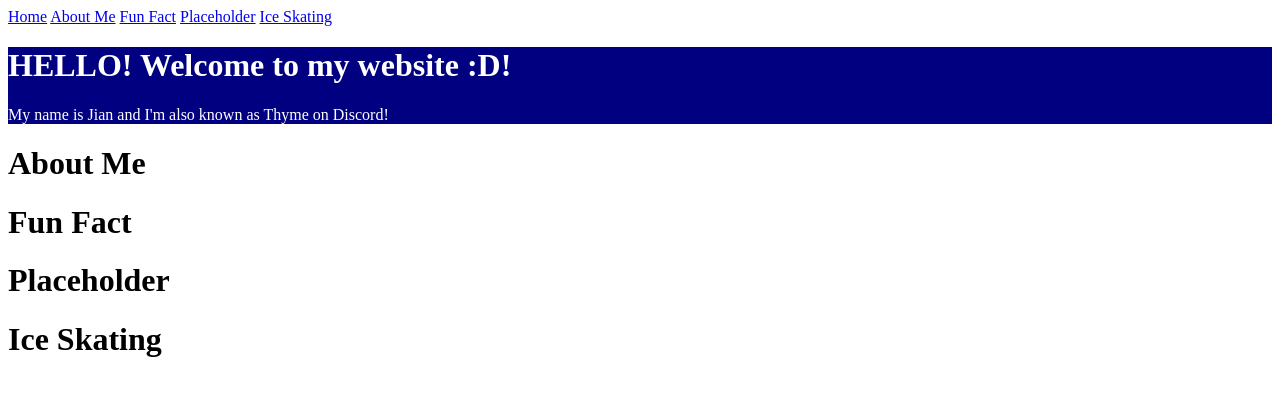
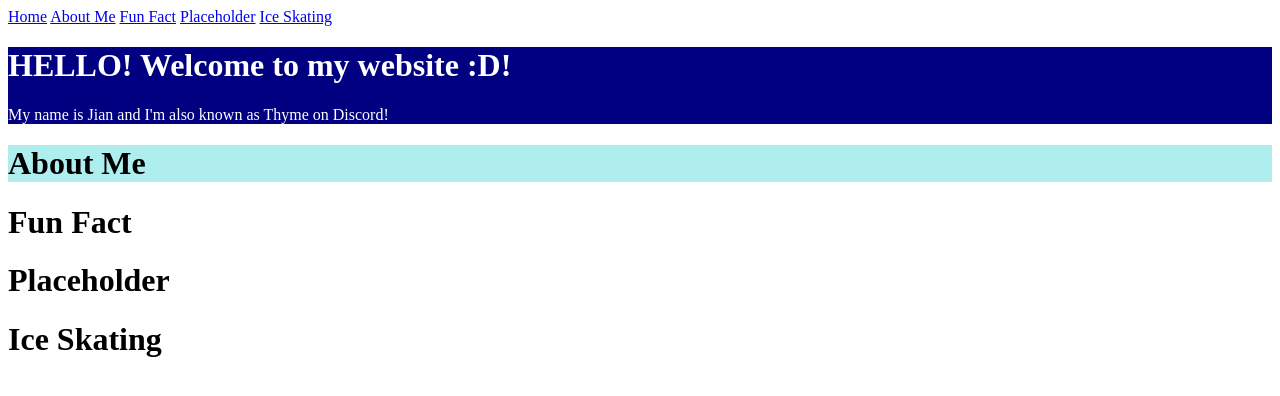
Before and after one commit to SleepyThyme/CSETrainee, a plain HTML site: page index.html in a window 1280 px wide. Drawn offline with Linux system fonts and the light colour scheme.

Commit message:
more css colour testing

```diff
--- a/index.html
+++ b/index.html
@@ -18,7 +18,7 @@
         <h1 id="Home">HELLO! Welcome to my website :D!</h1>
         <p>My name is Jian and I'm also known as Thyme on Discord!</p>
     </div>
-    <div>
+    <div class="about-box">
         <h1 id="About-Me">About Me</h1>
     </div>
     <div>
--- a/style.css
+++ b/style.css
@@ -2,3 +2,8 @@
     color:white;
     background-color: navy;
 }
+
+.about-box {
+    color:black;
+    background-color: paleturquoise;
+}
```
